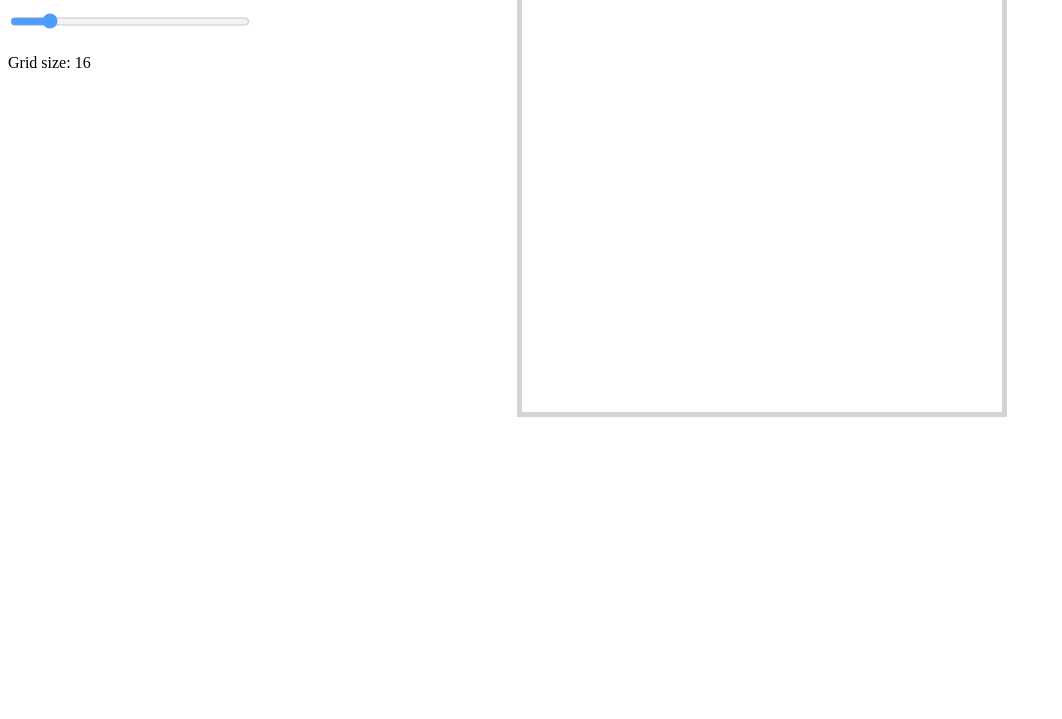
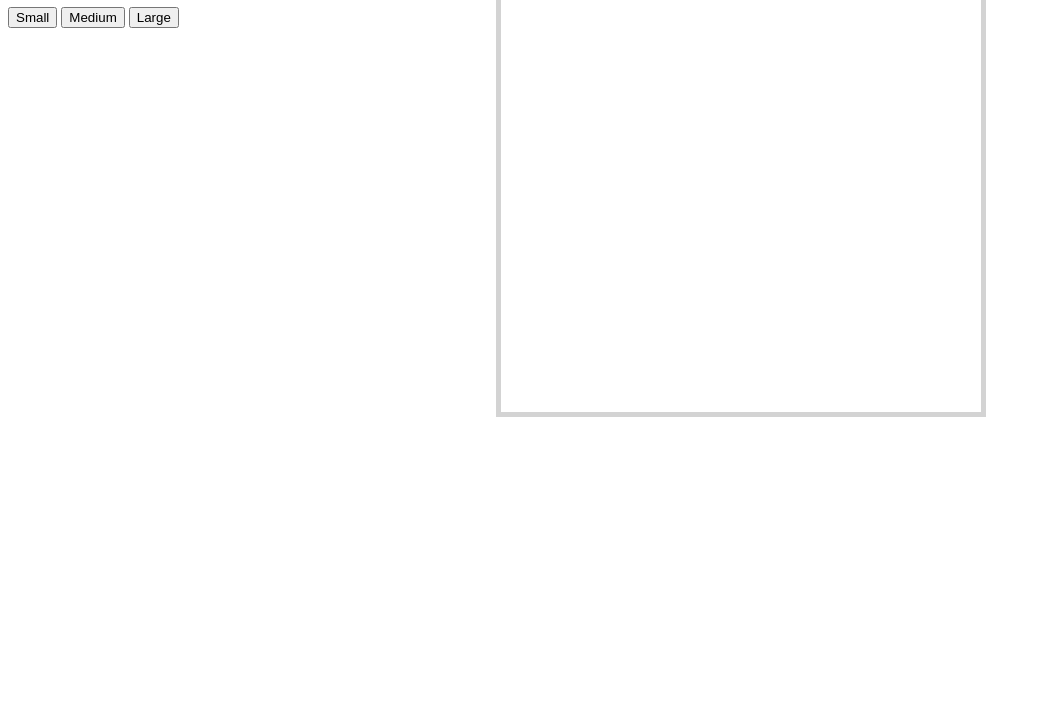
Before and after one commit to Barrymoonshine/etch-a-sketch, a plain HTML site: page index.html in a window 1280 px wide. Shown: the part 81-800 px from the top of the page, without its empty margins (0-1062 px from the left). Drawn offline with Linux system fonts and the light colour scheme.

Commit message:
Changed approach to grid size, buttons created

```diff
--- a/index.html
+++ b/index.html
@@ -9,10 +9,11 @@
     <script src="script.js" defer></script>
 </head>
 <body>
-    <div class="buttonscontainer">
+    <div class="buttonContainer">
         <h1>Select grid size</h1>
-        <input type="range" min="2" max="100" step="2" value="16" class="slider" id="myRange">
-        <p>Grid size: <span id="width"></span></p>
+        <button class="small">Small</button>
+        <button class="medium">Medium</button>
+        <button class="large">Large</button>
     </div>
     <div id="container"></div>
 </body>
--- a/script.js
+++ b/script.js
@@ -17,14 +17,3 @@ for (let e = 0; e < numSquares; e++) {
         getSquares[e].style.backgroundColor = "grey";
     });
 }
-
-document.addEventListener("DOMContentLoaded", function () {
-    let sliderWidth = document.getElementById("myRange");
-    let outputWidth = document.getElementById("width");
-    outputWidth.innerHTML = sliderWidth.value;
-
-    sliderWidth.oninput = function () {
-        outputWidth.innerHTML = this.value;
-        console.log(outputWidth);
-}
-})
```
